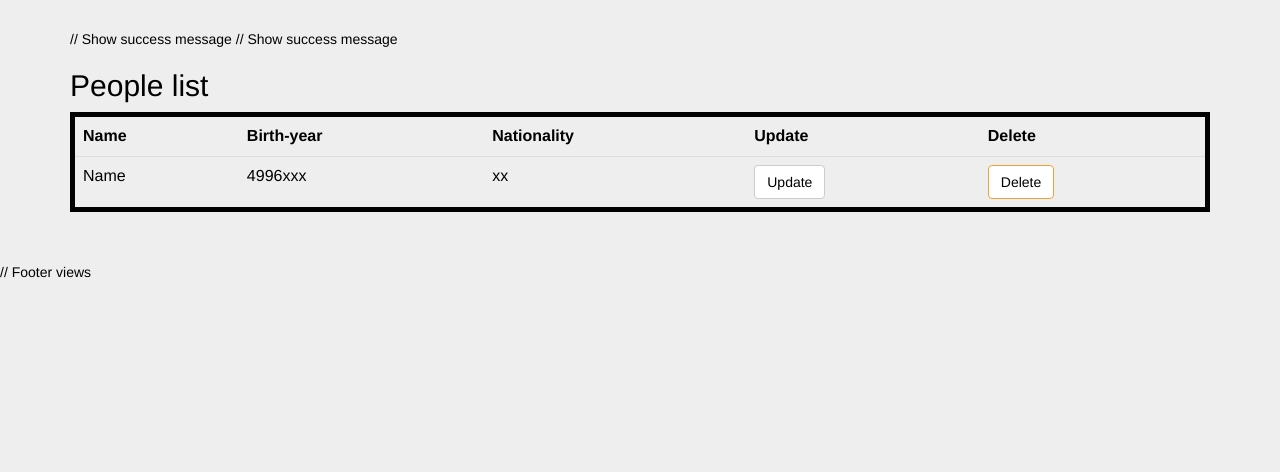
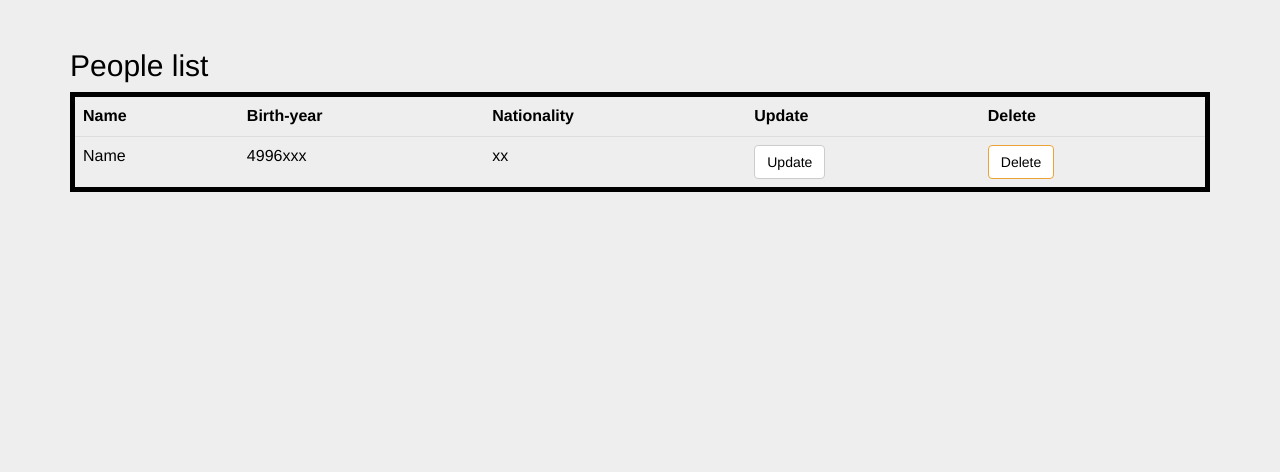
Before and after one commit to kingsoff/mvc_crud, a PHP site: page /index.php in a window 1280 px wide. Shown: the part 51-523 px from the top of the page. Run offline with PHP 8.4, Linux system fonts and the light colour scheme; data comes from the database, SQL or seed files in the repository; style sheets or scripts are compiled from the project's sources.

Commit message:
Fix commit html tag

```diff
--- a/views/create.php
+++ b/views/create.php
@@ -1,7 +1,7 @@
 <?php
 require "header.php";
 ?>
-<form action="/index.php?page=create" method="post"> //  form handler
+<form action="/index.php?page=create" method="post"> <!-- form handler-->
     <div class="form-group">
         <label for="name">Name: </label>
         <input type="text" name="name" class="form-control" id="name" placeholder="Name" required>
--- a/views/footer.php
+++ b/views/footer.php
@@ -1,5 +1,5 @@
 </div>
-// Footer views
+<!-- Footer views-->
 <footer class="footer">
     <div class="container">
         <p class="text-muted">&copy CRUD by Arsenii Zima:) 2019</p>
--- a/views/header.php
+++ b/views/header.php
@@ -1,4 +1,4 @@
-// Header Views
+<!-- Header Views-->
 <!DOCTYPE html>
 <html lang="en">
 <head>
--- a/views/show.php
+++ b/views/show.php
@@ -3,8 +3,8 @@ require "header.php";
 ?>
 <div class="row">
     <div class="col-lg-12 col-sm-12">
-      <?php $this->success() ?> // Show success message
-      <?php $this->updateSuccess() ?> // Show success message
+      <?php $this->success()  // Show success message ?>
+        <?php $this->updateSuccess()  // Show success message ?>
         <h2>People list</h2>
     <table class="table">
         <tr>
--- a/views/update.php
+++ b/views/update.php
@@ -1,4 +1,4 @@
-// Update views
+<!-- Update views-->
 <?php
 require "header.php";
 ?>
```
Also changed, not shown: index.php (line endings or trailing spaces).
